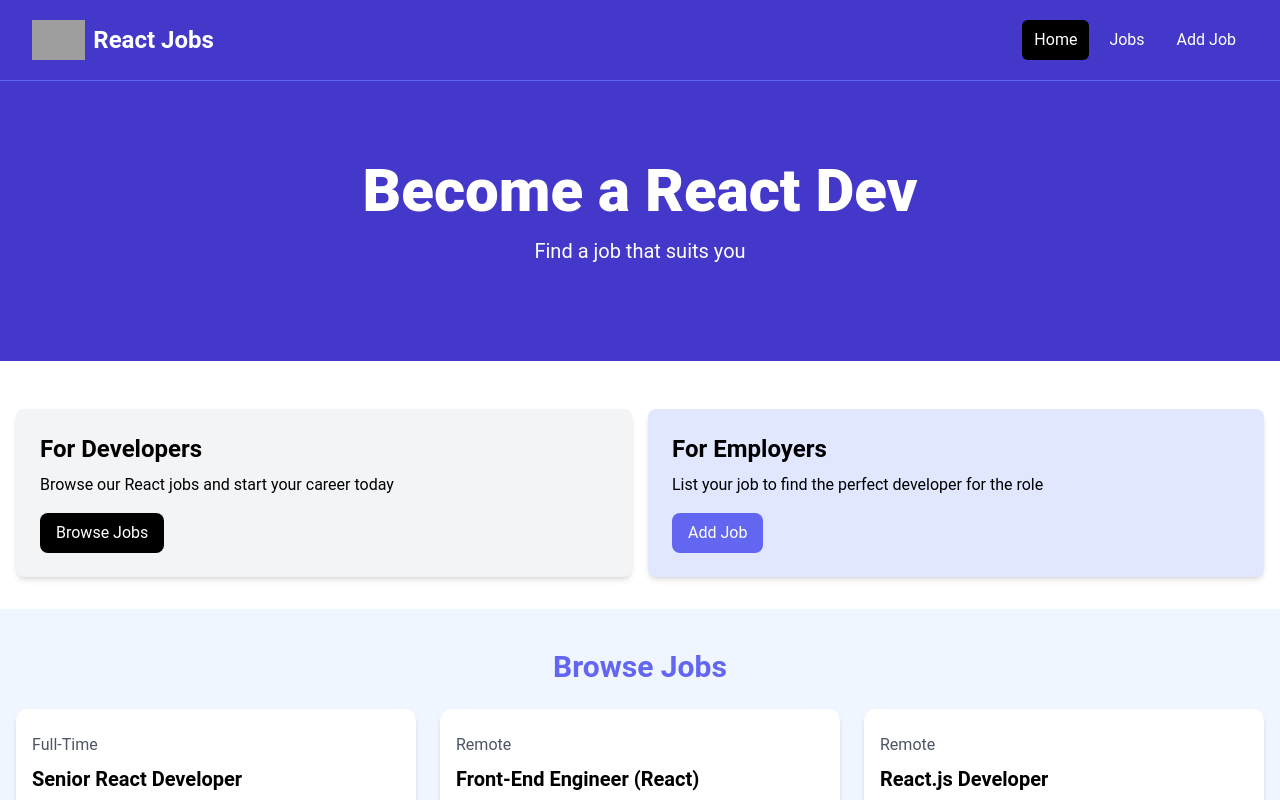
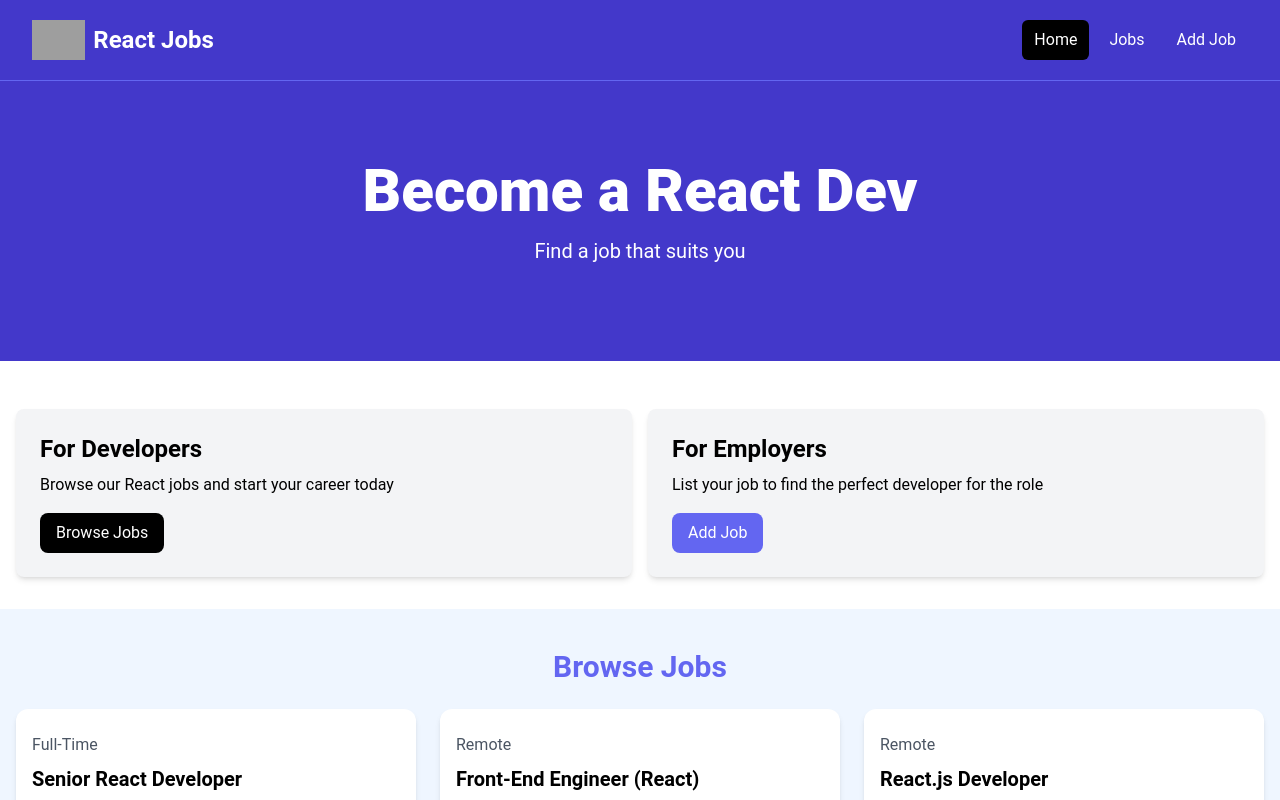
Before and after one commit to Mwimar/react-jobs, a React (Vite) app: page / in a window 1280 px wide. Shown: the top 800 px of the page. Built offline with nearby package versions, Linux system fonts and the light colour scheme; grey boxes are pictures that could not be loaded.

Commit message:
adding card as children

```diff
--- /dev/null
+++ b/src/components/Card.jsx
@@ -0,0 +1,11 @@
+import React from 'react'
+
+const Card = ({children}) => {
+  return (
+      <div className='bg-gray-100 p-6 rounded-lg shadow-md'>
+          {children}
+    </div>
+  )
+}
+
+export default Card
--- a/src/components/HomeCards.jsx
+++ b/src/components/HomeCards.jsx
@@ -1,13 +1,13 @@
 import React from 'react'
-
+import Card from './Card'
 const HomeCards = () => {
   return (
 
     <section className="py-4">
       <div className="container-xl lg:container m-auto">
         <div className="grid grid-cols-1 md:grid-cols-2 gap-4 p-4 rounded-lg">
-          <div className="bg-gray-100 p-6 rounded-lg shadow-md">
-            <h2 className="text-2xl font-bold">For Developers</h2>
+                  <Card>
+                      <h2 className="text-2xl font-bold">For Developers</h2>
             <p className="mt-2 mb-4">
               Browse our React jobs and start your career today
             </p>
@@ -17,9 +17,9 @@ const HomeCards = () => {
             >
               Browse Jobs
             </a>
-          </div>
-          <div className="bg-indigo-100 p-6 rounded-lg shadow-md">
-            <h2 className="text-2xl font-bold">For Employers</h2>
+            </Card>
+                  <Card>
+                       <h2 className="text-2xl font-bold">For Employers</h2>
             <p className="mt-2 mb-4">
               List your job to find the perfect developer for the role
             </p>
@@ -29,7 +29,7 @@ const HomeCards = () => {
             >
               Add Job
             </a>
-          </div>
+          </Card>
         </div>
       </div>
     </section>
```
